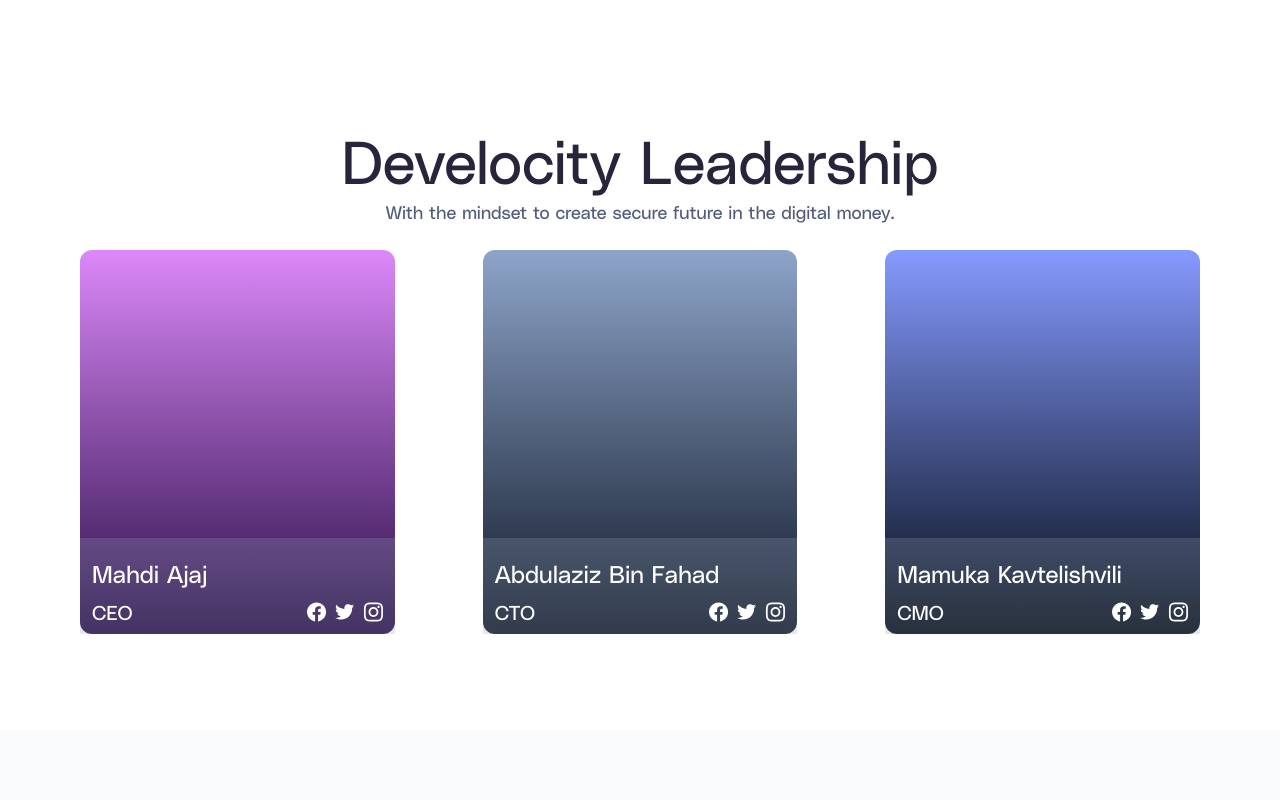
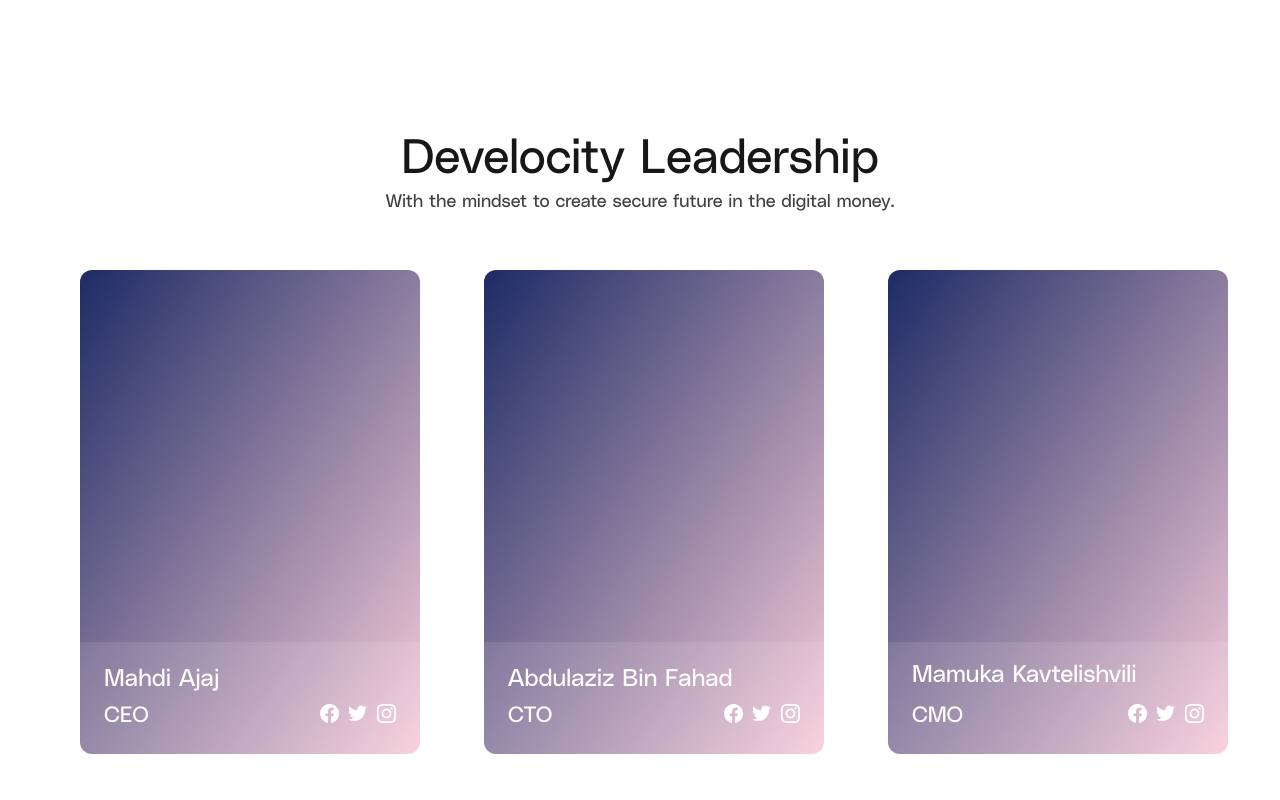
Before and after one commit to moussa32/develocity-finance, a React (Vite) app: page / in a window 1280 px wide. Shown: the part 6420-7220 px from the top of the page. Built offline with nearby package versions, Linux system fonts and the light colour scheme.

Commit message:
edit leadership design in large screen

```diff
--- a/src/modules/Homepage/Leadership.jsx
+++ b/src/modules/Homepage/Leadership.jsx
@@ -6,20 +6,20 @@ function Leadership() {
   return (
     <div className="text-center my-24">
       <div className="font-PolySans container mx-auto">
-        <p className="text-6xl text-indigo-900" style={{ color: "#29233B" }}>
+        <p className="text-[28px] md:text-5xl text-[#171717]">
           Develocity Leadership
         </p>
-        <p className="text-lg mt-2" style={{ color: "#525C7A" }}>
+        <p className="text-base md:text-lg mt-2 text-[#525252] md:text-[#404040]">
           With the mindset to create secure future in the digital money.
         </p>
-        <div className="grid mt-6 gap-6 grid-cols-1 lg:grid-cols-3">
-          <div className="relative mx-8 px-6 pt-[27px] pb-[27px] rounded-xl bg-gradient-to-t from-[#280D46] to-[#DC88F9] h-96">
-            <div className="absolute bottom-0 right-0 left-0 bg-slate-400 opacity-25 z-0  h-24"></div>
+        <div className="grid mt-14 gap-7 grid-cols-1 lg:grid-cols-3">
+          <div className="relative mx-8 px-6 pt-[27px] pb-[27px] rounded-xl bg-gradient-to-br from-[#1D2B64] to-[#F8CDDA] lg:w-[26.6vw] h-[484px]">
+            <div className="absolute bottom-0 right-0 left-0 bg-white opacity-10 z-0 h-28"></div>
             <div className="absolute bottom-0 right-0 left-0 z-20">
-              <div className="px-3 pt-4 pb-2 text-left text-white z-50">
+              <div className="px-6 pt-6 pb-6 text-left text-white z-50">
                 <p className="text-2xl font-medium">Mahdi Ajaj</p>
-                <div className="flex justify-between mt-2">
-                  <label className="text-xl	">CEO</label>
+                <div className="flex justify-between mt-1">
+                  <label className="text-[22px]">CEO</label>
                   <div className="flex gap-2">
                     <img className="w-5" src={facebook} />
                     <img className="w-5" src={twitter} />
@@ -29,13 +29,13 @@ function Leadership() {
               </div>
             </div>
           </div>
-          <div className="relative mx-8 px-6 pt-[27px] pb-[27px] rounded-xl bg-gradient-to-t from-[#101828] to-[#8DA4C9] h-96">
-            <div className="absolute bottom-0 right-0 left-0 bg-slate-400 opacity-25 z-0  h-24"></div>
+          <div className="relative mx-8 px-6 pt-[27px] pb-[27px] rounded-xl bg-gradient-to-br from-[#1D2B64] to-[#F8CDDA] lg:w-[26.6vw] h-[484px]">
+            <div className="absolute bottom-0 right-0 left-0 bg-white opacity-10 z-0 h-28"></div>
             <div className="absolute bottom-0 right-0 left-0 z-20">
-              <div className="px-3 pt-4 pb-2 text-left text-white z-50">
+              <div className="px-6 pt-6 pb-6 text-left text-white z-50">
                 <p className="text-2xl font-medium mb-1">Abdulaziz Bin Fahad</p>
-                <div className="flex justify-between mt-2">
-                  <label className="text-xl	">CTO</label>
+                <div className="flex justify-between mt-1">
+                  <label className="text-[22px]">CTO</label>
                   <div className="flex gap-2">
                     <img className="w-5" src={facebook} />
                     <img className="w-5" src={twitter} />
@@ -45,15 +45,15 @@ function Leadership() {
               </div>
             </div>
           </div>
-          <div className="relative mx-8 px-6 pt-[27px] pb-[27px] rounded-xl bg-gradient-to-t from-[#030A13] to-[#859AFF] h-96">
-            <div className="absolute bottom-0 right-0 left-0 bg-slate-400 opacity-25 z-0  h-24"></div>
+          <div className="relative mx-8 px-6 pt-[27px] pb-[27px] rounded-xl bg-gradient-to-br from-[#1D2B64] to-[#F8CDDA] lg:w-[26.6vw] h-[484px]">
+            <div className="absolute bottom-0 right-0 left-0 bg-white opacity-10 z-0 h-28"></div>
             <div className="absolute bottom-0 right-0 left-0 z-20">
-              <div className="px-3 pt-4 pb-2 text-left text-white z-50">
+              <div className="px-6 pt-6 pb-6 text-left text-white z-50">
                 <p className="mb-2 text-2xl font-medium">
                   Mamuka Kavtelishvili
                 </p>
-                <div className="flex justify-between mt-2">
-                  <label className="text-xl ">CMO</label>
+                <div className="flex justify-between mt-1">
+                  <label className="text-[22px]">CMO</label>
                   <div className="flex gap-2">
                     <img className="w-5" src={facebook} />
                     <img className="w-5" src={twitter} />
```
